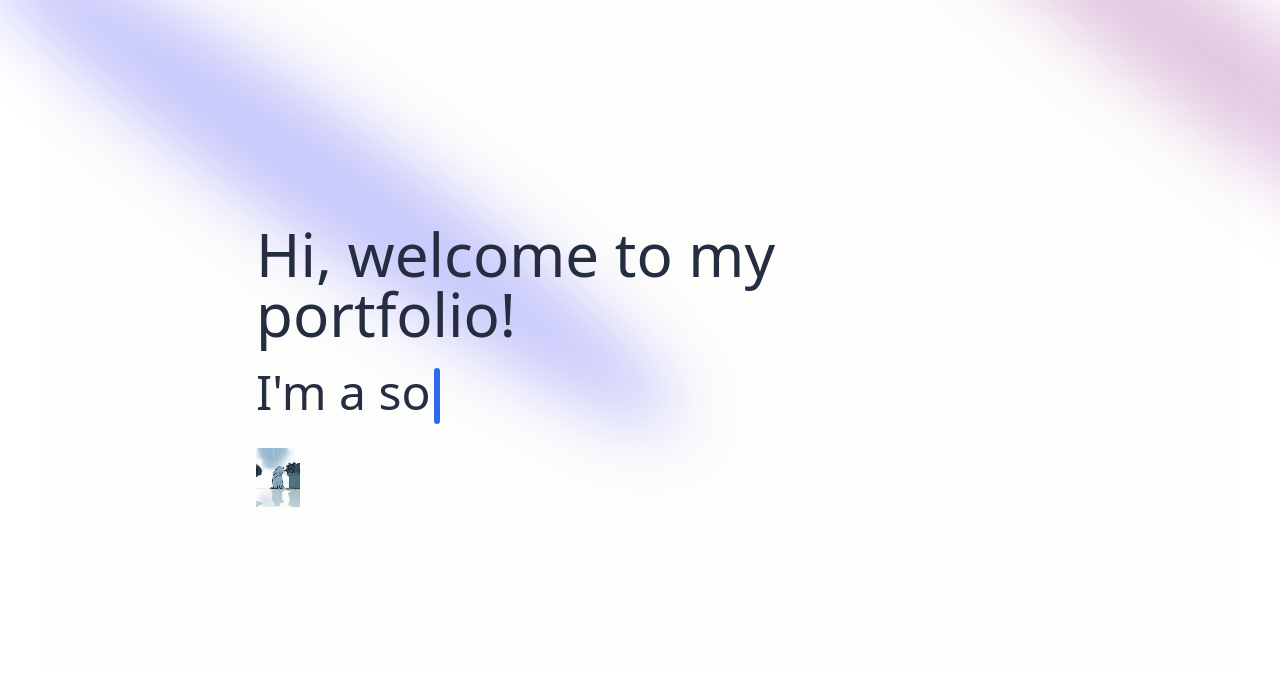
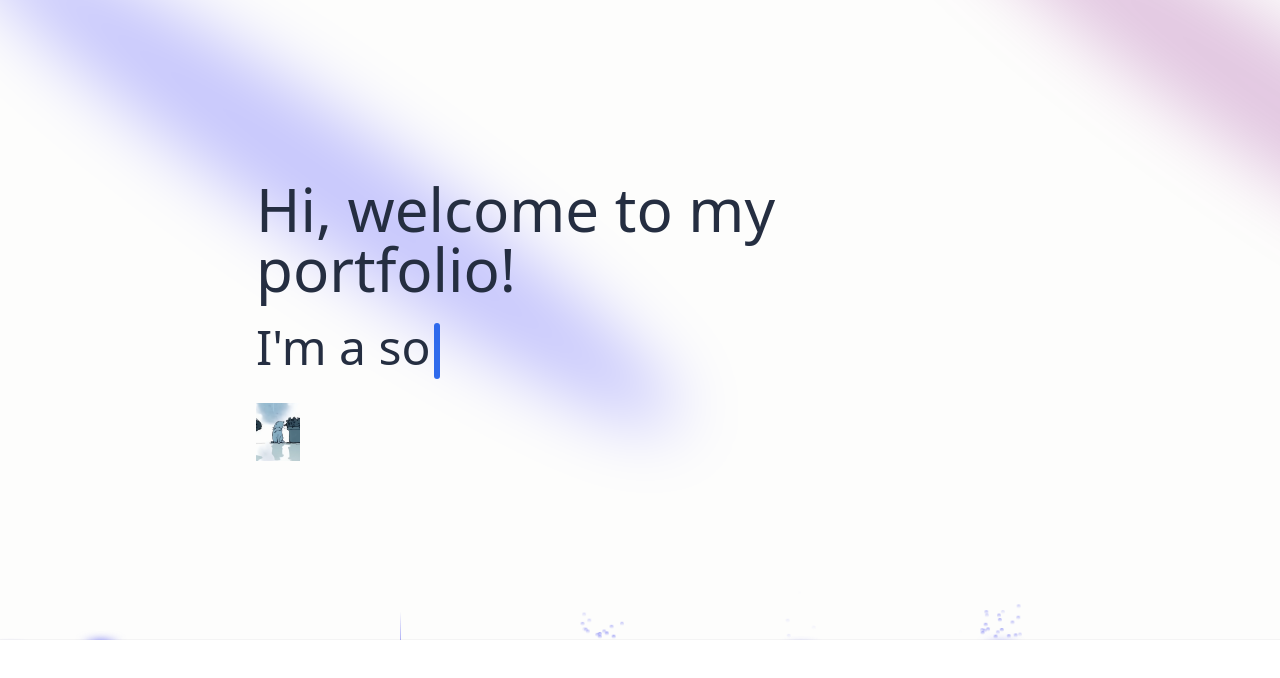
Before and after one commit to sophiadt/sophia, a Next.js app: page / in a window 1280 px wide. Shown: the top 678 px of the page. Built offline with nearby package versions, Linux system fonts and the light colour scheme.

Commit message:
rain and center

```diff
--- a/app/page.tsx
+++ b/app/page.tsx
@@ -4,8 +4,8 @@
 
 export default function Home() {
   return (
-    <main className="relative bg-white flex justify-left items-left flex-col overflow-hidden mx-auto sm:px-10 px-5">
-      <div className="max-w-7xl w-full">
+    <main className="relative bg-white flex justify-center items-center flex-col overflow-hidden mx-auto">
+      <div className="w-full">
         <FloatingNav navItems={[
           {name: "Home", link: "/", icon: <FaHome />}
         ]} />
--- a/components/Hero.tsx
+++ b/components/Hero.tsx
@@ -3,6 +3,7 @@
 import { Spotlight } from "./ui/Spotlight";
 import { TextGenerateEffect } from "./ui/TextGenerateEffect";
 import { TypeWriterEffect } from "./ui/TypeWriterEffect";
+import { Rain } from "./ui/Rain";
 
 const Hero = () => {
   const words = [
@@ -15,8 +16,8 @@
   ];
 
   return (
-    <div className="pb-20 pt-36 bg-white-akari-white">
-
+    <div className="bg-white-akari-white">
+      <Rain>
 
         <div>
           <Spotlight
@@ -68,6 +69,7 @@
             </a> */}
           </div>
         </div>
+      </ Rain>
     </div>
   );
 };
--- /dev/null
+++ b/components/ui/Rain.tsx
@@ -0,0 +1,260 @@
+"use client";
+
+import { cn } from "@/lib/utils";
+import { motion, AnimatePresence } from "framer-motion";
+import React, { useRef, useState, useEffect } from "react";
+
+export const Rain = ({
+    children,
+    className,
+}: {
+    children: React.ReactNode;
+    className?: string;
+}) => {
+    const containerRef = useRef<HTMLDivElement>(null);
+    const parentRef = useRef<HTMLDivElement>(null);
+
+    const beams = [
+        {
+            initialX: 10,
+            translateX: 10,
+            duration: 4,
+            repeatDelay: 3,
+            delay: 2,
+        },
+        {
+            initialX: 600,
+            translateX: 600,
+            duration: 3,
+            repeatDelay: 3,
+            delay: 4,
+        },
+        {
+            initialX: 100,
+            translateX: 100,
+            duration: 2,
+            repeatDelay: 2,
+            className: "h-6",
+        },
+        {
+            initialX: 400,
+            translateX: 400,
+            duration: 4,
+            repeatDelay: 3,
+            delay: 4,
+        },
+        {
+            initialX: 800,
+            translateX: 800,
+            duration: 3,
+            repeatDelay: 2,
+            className: "h-20",
+        },
+        {
+            initialX: 1000,
+            translateX: 1000,
+            duration: 4,
+            repeatDelay: 2,
+            className: "h-12",
+        },
+        {
+            initialX: 1200,
+            translateX: 1200,
+            duration: 2,
+            repeatDelay: 4,
+            delay: 2,
+            className: "h-6",
+        },
+    ];
+
+    return (
+        <div
+            ref={parentRef}
+            className={cn(
+                "h-screen md:h-[40rem] bg-gradient-to-b from-white to-neutral-100 dark:from-neutral-950 dark:to-neutral-800 relative flex items-center w-full justify-center overflow-hidden",
+                // h-screen if you want bigger
+                className
+            )}
+        >
+            {beams.map((beam) => (
+                <CollisionMechanism
+                    key={beam.initialX + "beam-idx"}
+                    beamOptions={beam}
+                    containerRef={containerRef}
+                    parentRef={parentRef}
+                />
+            ))}
+
+            {children}
+            <div
+                ref={containerRef}
+                className="absolute bottom-0 bg-neutral-100 w-full inset-x-0 pointer-events-none"
+                style={{
+                    boxShadow:
+                        "0 0 24px rgba(34, 42, 53, 0.06), 0 1px 1px rgba(0, 0, 0, 0.05), 0 0 0 1px rgba(34, 42, 53, 0.04), 0 0 4px rgba(34, 42, 53, 0.08), 0 16px 68px rgba(47, 48, 55, 0.05), 0 1px 0 rgba(255, 255, 255, 0.1) inset",
+                }}
+            ></div>
+        </div>
+    );
+};
+
+const CollisionMechanism = React.forwardRef<
+    HTMLDivElement,
+    {
+        containerRef: React.RefObject<HTMLDivElement>;
+        parentRef: React.RefObject<HTMLDivElement>;
+        beamOptions?: {
+            initialX?: number;
+            translateX?: number;
+            initialY?: number;
+            translateY?: number;
+            rotate?: number;
+            className?: string;
+            duration?: number;
+            delay?: number;
+            repeatDelay?: number;
+        };
+    }
+>(({ parentRef, containerRef, beamOptions = {} }, ref) => {
+    const beamRef = useRef<HTMLDivElement>(null);
+    const [collision, setCollision] = useState<{
+        detected: boolean;
+        coordinates: { x: number; y: number } | null;
+    }>({
+        detected: false,
+        coordinates: null,
+    });
+    const [beamKey, setBeamKey] = useState(0);
+    const [cycleCollisionDetected, setCycleCollisionDetected] = useState(false);
+
+    useEffect(() => {
+        const checkCollision = () => {
+            if (
+                beamRef.current &&
+                containerRef.current &&
+                parentRef.current &&
+                !cycleCollisionDetected
+            ) {
+                const beamRect = beamRef.current.getBoundingClientRect();
+                const containerRect = containerRef.current.getBoundingClientRect();
+                const parentRect = parentRef.current.getBoundingClientRect();
+
+                if (beamRect.bottom >= containerRect.top) {
+                    const relativeX =
+                        beamRect.left - parentRect.left + beamRect.width / 2;
+                    const relativeY = beamRect.bottom - parentRect.top;
+
+                    setCollision({
+                        detected: true,
+                        coordinates: {
+                            x: relativeX,
+                            y: relativeY,
+                        },
+                    });
+                    setCycleCollisionDetected(true);
+                }
+            }
+        };
+
+        const animationInterval = setInterval(checkCollision, 50);
+
+        return () => clearInterval(animationInterval);
+    }, [cycleCollisionDetected, containerRef]);
+
+    useEffect(() => {
+        if (collision.detected && collision.coordinates) {
+            setTimeout(() => {
+                setCollision({ detected: false, coordinates: null });
+                setCycleCollisionDetected(false);
+            }, 2000);
+
+            setTimeout(() => {
+                setBeamKey((prevKey) => prevKey + 1);
+            }, 2000);
+        }
+    }, [collision]);
+
+    return (
+        <>
+            <motion.div
+                key={beamKey}
+                ref={beamRef}
+                animate="animate"
+                initial={{
+                    translateY: beamOptions.initialY || "-200px",
+                    translateX: beamOptions.initialX || "0px",
+                    rotate: beamOptions.rotate || 0,
+                }}
+                variants={{
+                    animate: {
+                        translateY: beamOptions.translateY || "1800px",
+                        translateX: beamOptions.translateX || "0px",
+                        rotate: beamOptions.rotate || 0,
+                    },
+                }}
+                transition={{
+                    duration: beamOptions.duration || 8,
+                    repeat: Infinity,
+                    repeatType: "loop",
+                    ease: "linear",
+                    delay: beamOptions.delay || 0,
+                    repeatDelay: beamOptions.repeatDelay || 0,
+                }}
+                className={cn(
+                    "absolute left-0 top-20 m-auto h-14 w-px rounded-full bg-gradient-to-t from-indigo-500 via-purple-500 to-transparent",
+                    beamOptions.className
+                )}
+            />
+            <AnimatePresence>
+                {collision.detected && collision.coordinates && (
+                    <Explosion
+                        key={`${collision.coordinates.x}-${collision.coordinates.y}`}
+                        className=""
+                        style={{
+                            left: `${collision.coordinates.x}px`,
+                            top: `${collision.coordinates.y}px`,
+                            transform: "translate(-50%, -50%)",
+                        }}
+                    />
+                )}
+            </AnimatePresence>
+        </>
+    );
+});
+
+CollisionMechanism.displayName = "CollisionMechanism";
+
+const Explosion = ({ ...props }: React.HTMLProps<HTMLDivElement>) => {
+    const spans = Array.from({ length: 20 }, (_, index) => ({
+        id: index,
+        initialX: 0,
+        initialY: 0,
+        directionX: Math.floor(Math.random() * 80 - 40),
+        directionY: Math.floor(Math.random() * -50 - 10),
+    }));
+
+    return (
+        <div {...props} className={cn("absolute z-50 h-2 w-2", props.className)}>
+            <motion.div
+                initial={{ opacity: 0 }}
+                animate={{ opacity: 1 }}
+                exit={{ opacity: 0 }}
+                transition={{ duration: 1.5, ease: "easeOut" }}
+                className="absolute -inset-x-10 top-0 m-auto h-2 w-10 rounded-full bg-gradient-to-r from-transparent via-indigo-500 to-transparent blur-sm"
+            ></motion.div>
+            {spans.map((span) => (
+                <motion.span
+                    key={span.id}
+                    initial={{ x: span.initialX, y: span.initialY, opacity: 1 }}
+                    animate={{
+                        x: span.directionX,
+                        y: span.directionY,
+                        opacity: 0,
+                    }}
+                    transition={{ duration: Math.random() * 1.5 + 0.5, ease: "easeOut" }}
+                    className="absolute h-1 w-1 rounded-full bg-gradient-to-b from-indigo-500 to-purple-500"
+                />
+            ))}
+        </div>
+    );
+};
```
Lines whose indentation alone changed are shown as unchanged.
